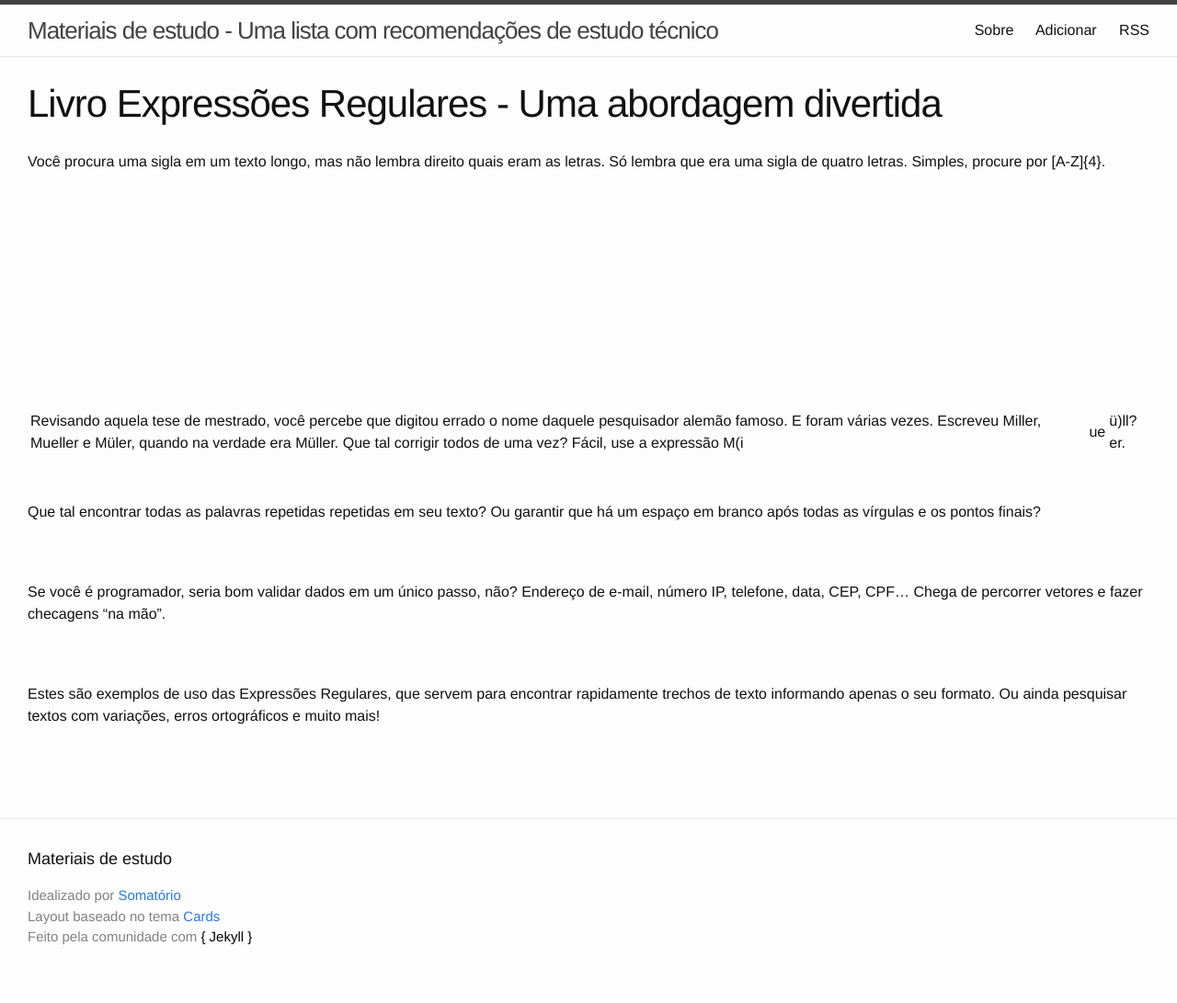
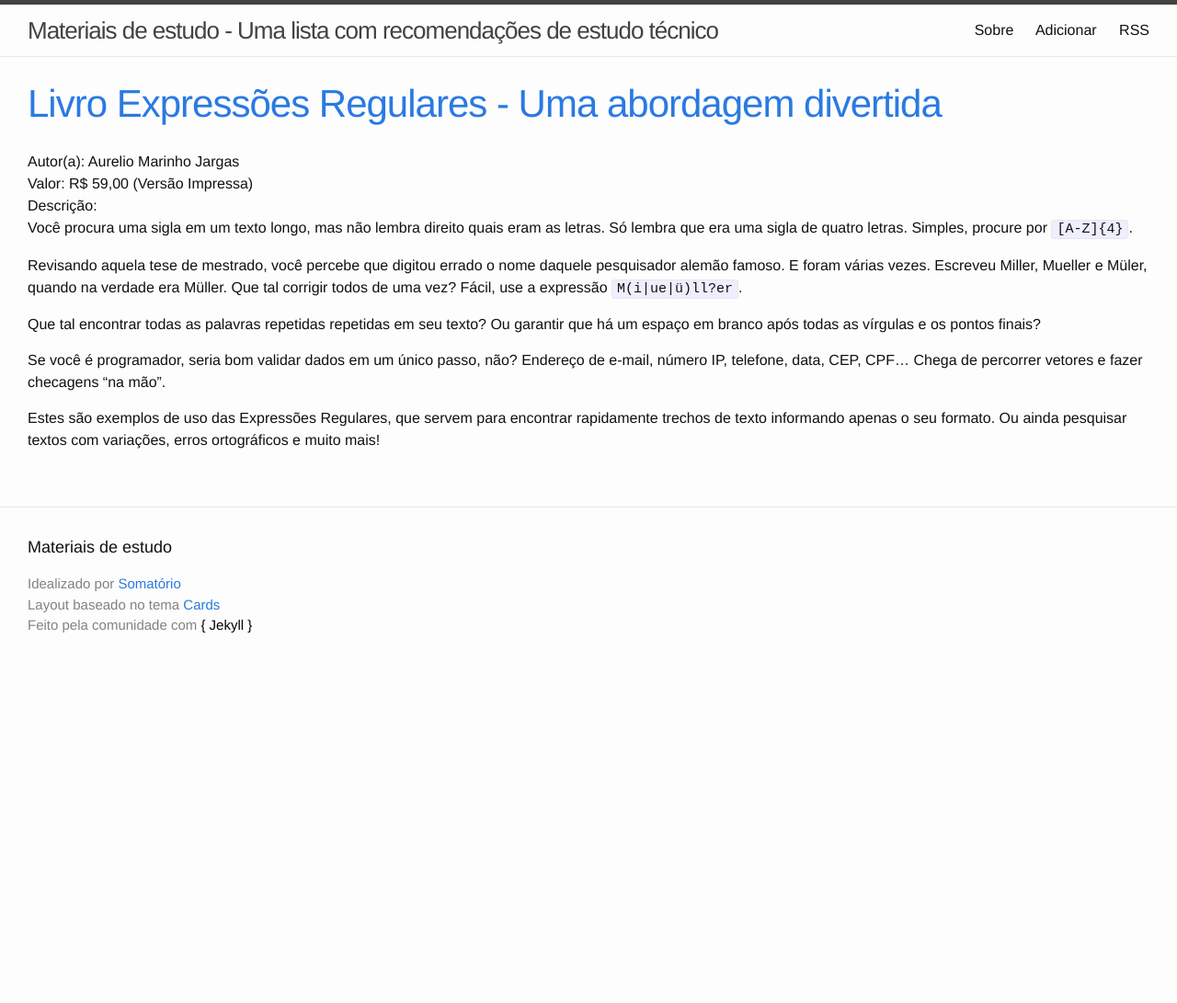
Before and after one commit to listadeestudos/listadeestudos.github.io, a Jekyll site: the page built from _posts/2016-06-14-expressoes-regulares-uma-abordagem-divertida.markdown, in a window 1280 px wide. Shown: the whole page at 92% size. Built offline with Jekyll 4.4.1, drawn with Linux system fonts in a browser that asks for light colours; after the commit the page ends 900 px from its top, so only the background shows below that.

Commit message:
Mudanças no layout e mais alguns posts

```diff
--- a/_includes/caixa.html
+++ b/_includes/caixa.html
@@ -11,7 +11,7 @@
     Autor(a): {{ post.autor }} <br />
     Valor: {{ post.valor }} <br />
     Descrição:
-    {{ post.content | newline_to_br | truncatewords: 20 }}
+    {{ post.content | truncatewords: 20 }}
     {% assign palavras = post.content | number_of_words %}
     {% if palavras > 20 %}
       <span class="linkdesccompleta"><a href="{{ post.url | prepend: site.baseurl }}">descrição completa</a></span>
--- a/_layouts/post.html
+++ b/_layouts/post.html
@@ -4,11 +4,20 @@ layout: default
 <article class="post" itemscope itemtype="http://schema.org/BlogPosting">
 
   <header class="post-header">
-    <h1 class="post-title" itemprop="name headline">{{ page.title }}</h1>
+    <h1 class="post-title" itemprop="name headline">
+    {% if page.link %}
+    <a href="{{ page.link }}">{{ page.title }}</a>
+    {% else %}
+    <a href="{{ page.url }}">{{ page.title }}</a>
+    {% endif %}
+    </h1>
   </header>
 
   <div class="post-content" itemprop="articleBody">
-    {{ content | newline_to_br }}
+    Autor(a): {{ page.autor }} <br />
+    Valor: {{ page.valor }} <br />
+    Descrição:
+    {{ content }}
   </div>
 
 </article>
--- a/_posts/2016-06-14-expressoes-regulares-uma-abordagem-divertida.markdown
+++ b/_posts/2016-06-14-expressoes-regulares-uma-abordagem-divertida.markdown
@@ -7,9 +7,9 @@ autor: Aurelio Marinho Jargas
 valor: R$ 59,00 (Versão Impressa)
 link: http://piazinho.com.br/
 ---
-Você procura uma sigla em um texto longo, mas não lembra direito quais eram as letras. Só lembra que era uma sigla de quatro letras. Simples, procure por [A-Z]{4}.
+Você procura uma sigla em um texto longo, mas não lembra direito quais eram as letras. Só lembra que era uma sigla de quatro letras. Simples, procure por `[A-Z]{4}`.
 
-Revisando aquela tese de mestrado, você percebe que digitou errado o nome daquele pesquisador alemão famoso. E foram várias vezes. Escreveu Miller, Mueller e Müler, quando na verdade era Müller. Que tal corrigir todos de uma vez? Fácil, use a expressão M(i|ue|ü)ll?er.
+Revisando aquela tese de mestrado, você percebe que digitou errado o nome daquele pesquisador alemão famoso. E foram várias vezes. Escreveu Miller, Mueller e Müler, quando na verdade era Müller. Que tal corrigir todos de uma vez? Fácil, use a expressão `M(i|ue|ü)ll?er`.
 
 Que tal encontrar todas as palavras repetidas repetidas em seu texto? Ou garantir que há um espaço em branco após todas as vírgulas e os pontos finais?
 
--- a/_posts/2016-06-14-shell-script-profissional.markdown
+++ b/_posts/2016-06-14-shell-script-profissional.markdown
@@ -1,7 +1,7 @@
 ---
 layout: post
 title: "Shell Script profissional"
-category: infra
+category: dev
 tags: ["automação", "shell script"]
 autor: Aurelio Marinho Jargas
 valor: R$ 85,00
```
Also changed, not shown: _posts/2016-06-16-homelaber.markdown (added, +10 -0 lines), _posts/2016-06-16-papo-de-botequim.markdown (added, +10 -0 lines), adicionar.md (+3 -0 lines), _posts/2016-06-14-curso-ccna-icdn1.markdown (line endings or trailing spaces).
